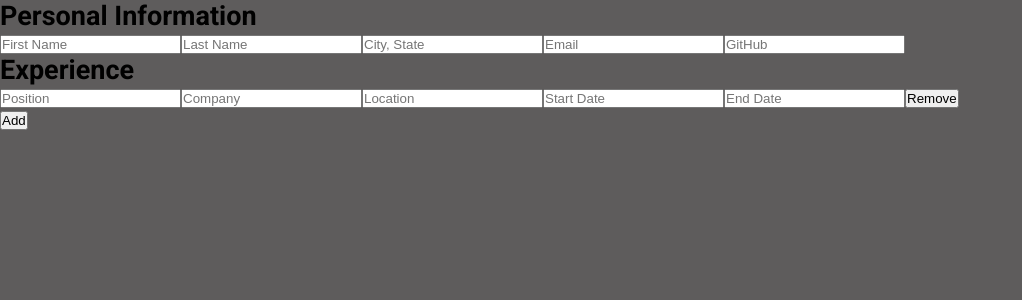
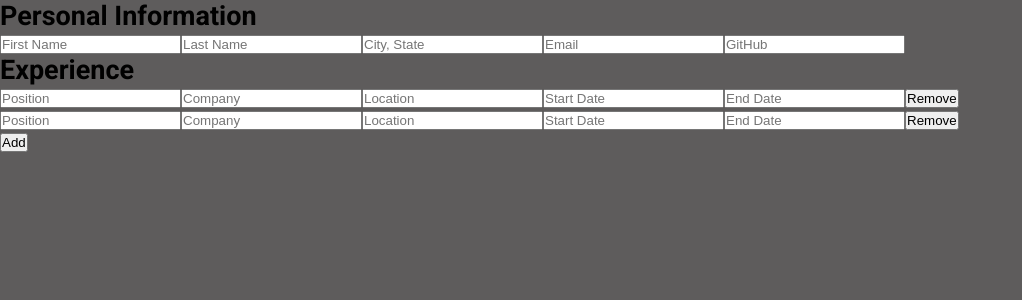
Before and after one commit to mdesanker/resume-builder, a React (Create React App) app: page / in a window 1280 px wide. Shown: the top 300 px of the page, without its empty margins (0-1022 px from the left). Built offline with nearby package versions, Linux system fonts and the light colour scheme.

Commit message:
feat: can remove specific job component from job list

```diff
--- a/src/components/Experiences.js
+++ b/src/components/Experiences.js
@@ -3,19 +3,42 @@ import uniqid from "uniqid";
 import Job from "./Job";
 
 const Experiences = (props) => {
-  const [numJobs, setNumJobs] = useState(1);
+  // const [numJobs, setNumJobs] = useState(1);
+
+  // const clickHandler = () => {
+  //   setNumJobs((prevState) => prevState + 1);
+  //   console.log(numJobs);
+  // };
+
+  const [jobList, setJobList] = useState([
+    { job: "Job 1", id: uniqid() },
+    { job: "Job 2", id: uniqid() },
+  ]);
 
   const clickHandler = () => {
-    setNumJobs((prevState) => prevState + 1);
-    console.log(numJobs);
+    setJobList((prevState) => {
+      // TODO: organize job list
+      return [{ job: "Job", id: uniqid() }, ...prevState];
+    });
+    console.log(jobList);
+  };
+
+  const removeJobHandler = (jobId) => {
+    setJobList((prevState) => {
+      return prevState.filter((job) => job.id !== jobId);
+    });
+    console.log(jobList);
   };
 
   return (
     <div>
       <h2>Experience</h2>
-      {[...Array(numJobs)].map((_, i) => (
+      {jobList.map((job) => (
+        <Job id={job.id} key={job.id} onRemoveJob={removeJobHandler} />
+      ))}
+      {/* {[...Array(numJobs)].map((_, i) => (
         <Job key={i} id={i} />
-      ))}
+      ))} */}
       <button type="button" onClick={clickHandler}>
         Add
       </button>
--- a/src/components/Job.js
+++ b/src/components/Job.js
@@ -19,6 +19,10 @@ const Job = (props) => {
     });
     // props.onAddExperience(experienceData);
     console.log(experienceData);
+  };
+
+  const clickHandler = () => {
+    props.onRemoveJob(props.id);
   };
 
   return (
@@ -63,7 +67,9 @@ const Job = (props) => {
         placeholder="End Date"
         onChange={changeHandler}
       />
-      <button type="button">Remove</button>
+      <button type="button" onClick={clickHandler}>
+        Remove
+      </button>
     </div>
   );
 };
```
